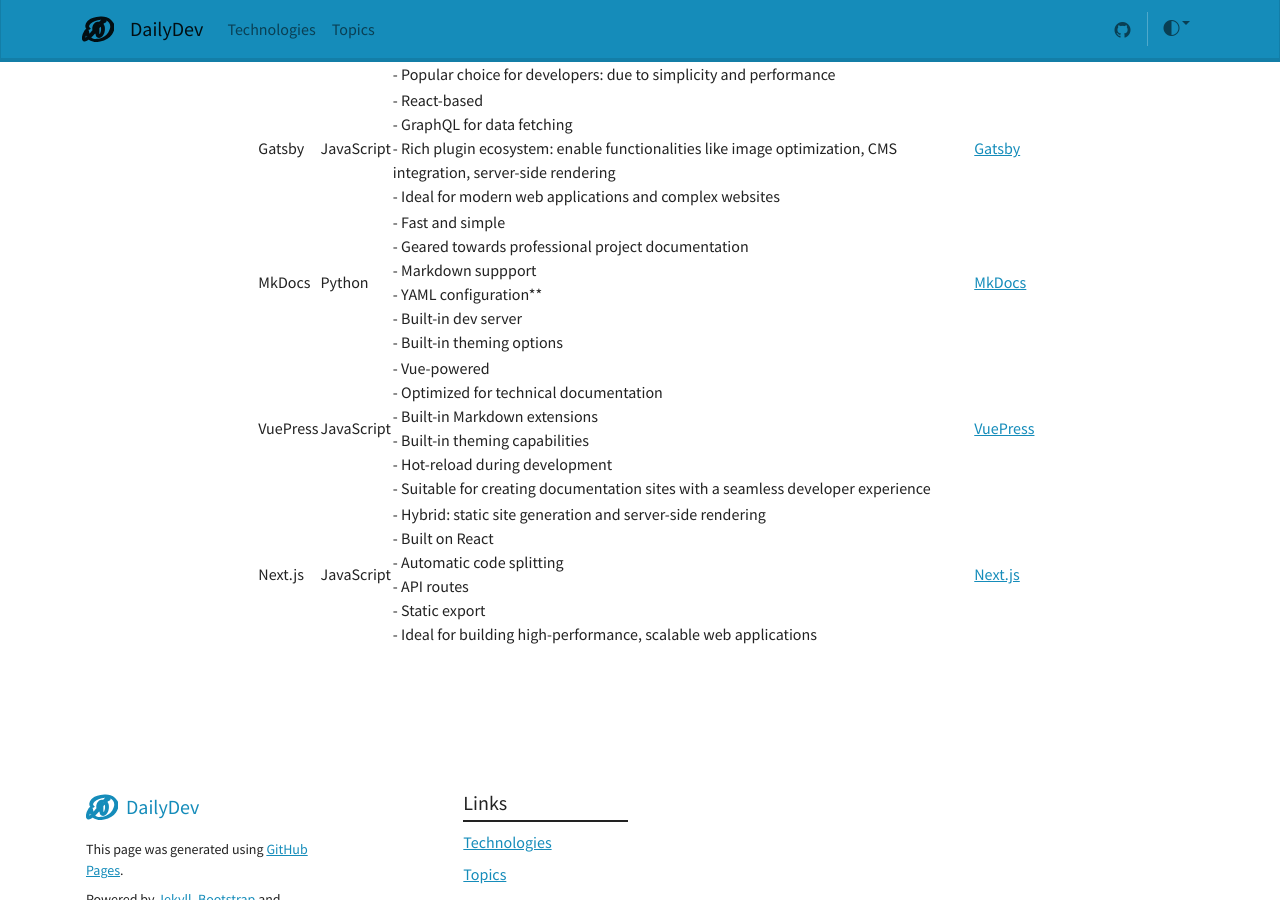
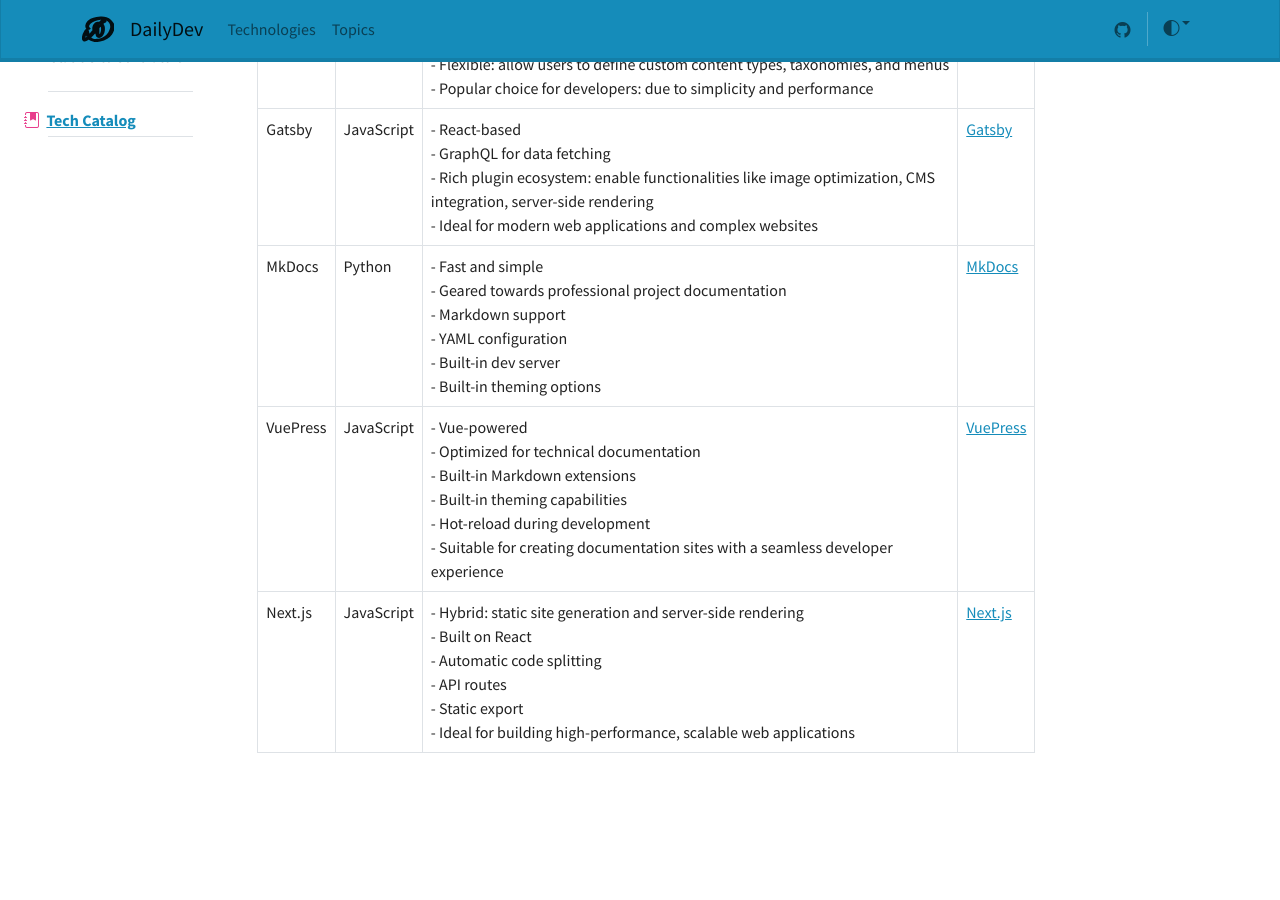
Before and after one commit to shadhini/daily-dev, a Jekyll site: the page built from docs/_topics/static-site-generators.md, in a window 1280 px wide and 900 px high, scrolled down 568 px. Built offline with Jekyll 4.4.1, drawn with Linux system fonts in a browser that asks for light colours; nearby versions of some CDN libraries; comment, search, counter and statistics services are not loaded.

Commit message:
minor updates to documents

```diff
--- a/docs/_layouts/topic.html
+++ b/docs/_layouts/topic.html
@@ -5,6 +5,7 @@ layout: doc
 <table class="table table-hover table-bordered">
     <thead>
     <tr>
+        <th></th>
         <th class="text-success-emphasis">Related Technologies</th>
         <th class="text-success-emphasis">Related Topics</th>
     </tr>
--- a/docs/_topics/static-site-generators.md
+++ b/docs/_topics/static-site-generators.md
@@ -5,11 +5,89 @@ render_with_liquid: false
 
 # Static Site Generators
 
-| Name     | Language   | Key Features                                                                                                                                                                                                                                              | URL                                     |
-|----------|------------|-----------------------------------------------------------------------------------------------------------------------------------------------------------------------------------------------------------------------------------------------------------|-----------------------------------------|
-| Jekyll   | Ruby       | - Blog-aware<br/>- Perfect for personal blogs and project documentation<br/>- GitHub Pages integration<br/>- Liquid templating<br/>- Extensive plugin (ruby plugins) ecosystem                                                                            | [Jekyll](https://jekyllrb.com/)         |
-| Hugo     | Go         | - Extremely fast<br/>- Suitable for large websites with thousands of pages<br/>- Modular<br/>- Flexible: allow users to define custom content types, taxonomies, and menus<br/>- Popular choice for developers: due to simplicity and performance         | [Hugo](https://gohugo.io/)              |
-| Gatsby   | JavaScript | - React-based<br/>- GraphQL for data fetching<br/>- Rich plugin ecosystem: enable functionalities like image optimization, CMS integration, server-side rendering<br/>- Ideal for modern web applications and complex websites                            | [Gatsby](https://www.gatsbyjs.com/)     |
-| MkDocs   | Python     | - Fast and simple<br/>- Geared towards professional project documentation<br/>- Markdown suppport<br/>- YAML configuration**<br/>- Built-in dev server<br/>- Built-in theming options                                                                     | [MkDocs](https://www.mkdocs.org/)       |
-| VuePress | JavaScript | - Vue-powered<br/>- Optimized for technical documentation<br/>- Built-in Markdown extensions<br/>- Built-in theming capabilities<br/>- Hot-reload during development<br/>- Suitable for creating documentation sites with a seamless developer experience | [VuePress](https://vuepress.vuejs.org/) |
-| Next.js  | JavaScript | - Hybrid: static site generation and server-side rendering<br/>-  Built on React<br/>- Automatic code splitting<br/>- API routes<br/>- Static export<br/>- Ideal for building high-performance, scalable web applications                                 | [Next.js](https://nextjs.org/)          |
+<table class="table table-hover table-bordered">
+  <thead>
+    <tr>
+      <th>Name</th>
+      <th>Language</th>
+      <th>Key Features</th>
+      <th>URL</th>
+    </tr>
+  </thead>
+  <tbody>
+    <tr>
+      <td>Jekyll</td>
+      <td>Ruby</td>
+      <td>
+        - Blog-aware<br/>
+        - Perfect for personal blogs and project documentation<br/>
+        - GitHub Pages integration<br/>
+        - Liquid templating<br/>
+        - Extensive plugin (ruby plugins) ecosystem
+      </td>
+      <td><a href="https://jekyllrb.com/">Jekyll</a></td>
+    </tr>
+    <tr>
+      <td>Hugo</td>
+      <td>Go</td>
+      <td>
+        - Extremely fast<br/>
+        - Suitable for large websites with thousands of pages<br/>
+        - Modular<br/>
+        - Flexible: allow users to define custom content types, taxonomies, and menus<br/>
+        - Popular choice for developers: due to simplicity and performance
+      </td>
+      <td><a href="https://gohugo.io/">Hugo</a></td>
+    </tr>
+    <tr>
+      <td>Gatsby</td>
+      <td>JavaScript</td>
+      <td>
+        - React-based<br/>
+        - GraphQL for data fetching<br/>
+        - Rich plugin ecosystem: enable functionalities like image optimization, CMS integration, server-side rendering<br/>
+        - Ideal for modern web applications and complex websites
+      </td>
+      <td><a href="https://www.gatsbyjs.com/">Gatsby</a></td>
+    </tr>
+    <tr>
+      <td>MkDocs</td>
+      <td>Python</td>
+      <td>
+        - Fast and simple<br/>
+        - Geared towards professional project documentation<br/>
+        - Markdown support<br/>
+        - YAML configuration<br/>
+        - Built-in dev server<br/>
+        - Built-in theming options
+      </td>
+      <td><a href="https://www.mkdocs.org/">MkDocs</a></td>
+    </tr>
+    <tr>
+      <td>VuePress</td>
+      <td>JavaScript</td>
+      <td>
+        - Vue-powered<br/>
+        - Optimized for technical documentation<br/>
+        - Built-in Markdown extensions<br/>
+        - Built-in theming capabilities<br/>
+        - Hot-reload during development<br/>
+        - Suitable for creating documentation sites with a seamless developer experience
+      </td>
+      <td><a href="https://vuepress.vuejs.org/">VuePress</a></td>
+    </tr>
+    <tr>
+      <td>Next.js</td>
+      <td>JavaScript</td>
+      <td>
+        - Hybrid: static site generation and server-side rendering<br/>
+        - Built on React<br/>
+        - Automatic code splitting<br/>
+        - API routes<br/>
+        - Static export<br/>
+        - Ideal for building high-performance, scalable web applications
+      </td>
+      <td><a href="https://nextjs.org/">Next.js</a></td>
+    </tr>
+  </tbody>
+</table>
```
